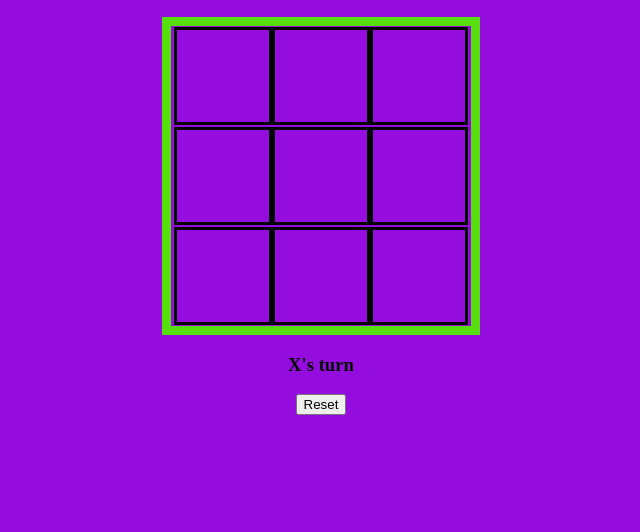
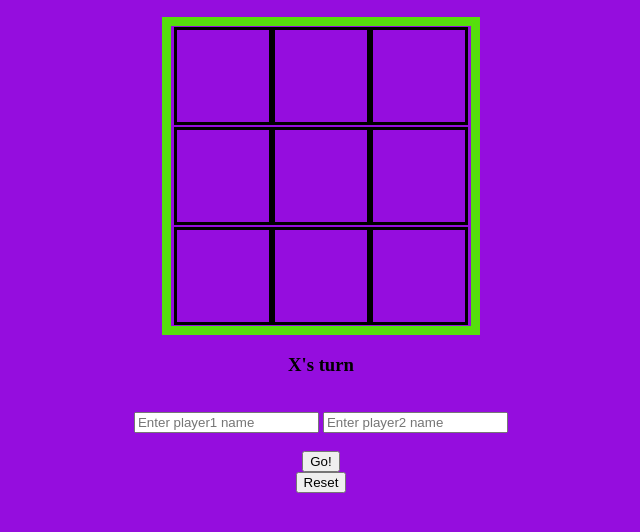
Before and after one commit to philipjrau3/Arcade, a plain HTML site: page index.html in a window 1280 px wide. Shown: the part 110-642 px from the top of the page, without its empty margins (319-959 px from the left). Drawn offline with Linux system fonts and the light colour scheme.

Commit message:
resubmission

```diff
--- a/index.html
+++ b/index.html
@@ -25,20 +25,20 @@
             <p id="player-turn"></p>
         </div>
             <h3 id=gameUpdates></h3>
-            <div>
-                <!-- <form>
-                    <div>
-                        <label for="player1">Player One</label>
-                        <input type = 'text' placeholder="Enter Name" name="player1"/>
-                    </div>
-                    <div>
-                        <label for="player2">Player Two</label>
-                        <input type = 'text' placeholder="Enter Name" name="player2"/>
-                    </div>
-                   <input type="submit" value"Start!"/>
-                </form> -->
+            <div id ="player1-name"></div></b>
+            <div id ="player2-name"></div></b>
+            <br/>
+            <input type="text" id="player1NameInput" placeholder="Enter player1 name"/>
 
-            <!-- </div> -->
+            <input type="text" id="player2NameInput" placeholder="Enter player2 name"/>
+            <div id="set1-name"></div>
+            <div id="set2-name"></div>
+            </br>
+            <button onclick="setPlayerName();">Go!</button>
+
+
+        </div>
+                <br/>
             <button id =resetBtn>Reset</button>
    </main>
 </body>
--- a/tictactoe.js
+++ b/tictactoe.js
@@ -25,7 +25,7 @@ let currentPlayer = "X"; //try this just to establish a "player name"; change to
 //I cannot get this to work in my code\\
 //Definiely thought it would be an easy add-on\\
 
-//function changePlayer()
+// function changePlayer()
 //    if (!currentPlayer[0] || !currentPlayer[1]) {
 //        text = `
 //        <input name="player1" placeholder="Enter Player 1">
@@ -33,14 +33,25 @@ let currentPlayer = "X"; //try this just to establish a "player name"; change to
 //        <button class="start">Start Game</button>
 //        `;
 //        } else {
-//
+
 //        if (chickenDinner)
 //        text = `${currentPlayer} is the winner!`;
 //        gameOn = false;
-//        }
+
 //       text = (currentPlayer === "X") ? "O" : "X";
 //    gameUpdates.textContent = `It's ${currentPlayer}'s turn`;
-//}
+// };
+
+function setPlayerName() {
+  let player1Name = document.getElementById("player1-name");
+  player1Name.innerHTML = document.getElementById("player1NameInput").value;
+  player1Name.innerHTML += " VS ";
+  document.getElementById("set1-name").style.display = "none";
+  let player2Name = document.getElementById("player2-name");
+  player2Name.innerHTML = document.getElementById("player2NameInput").value;
+  player2Name.innerHTML += "";
+  document.getElementById("set2-name").style.display = "none";
+}
 
 let gameOn = false; //game remains "off" until gameOn = true AKA start game
 
```
